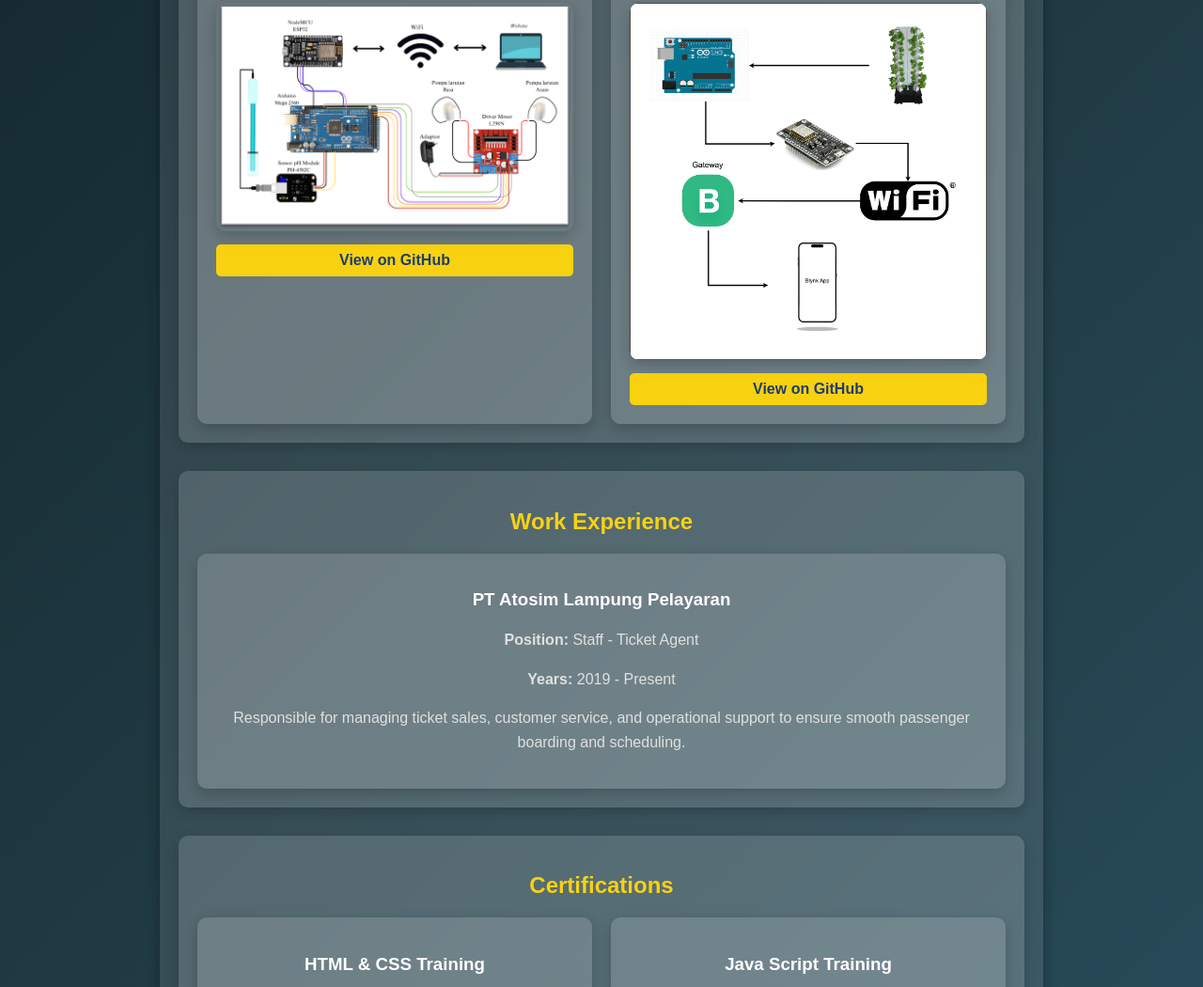
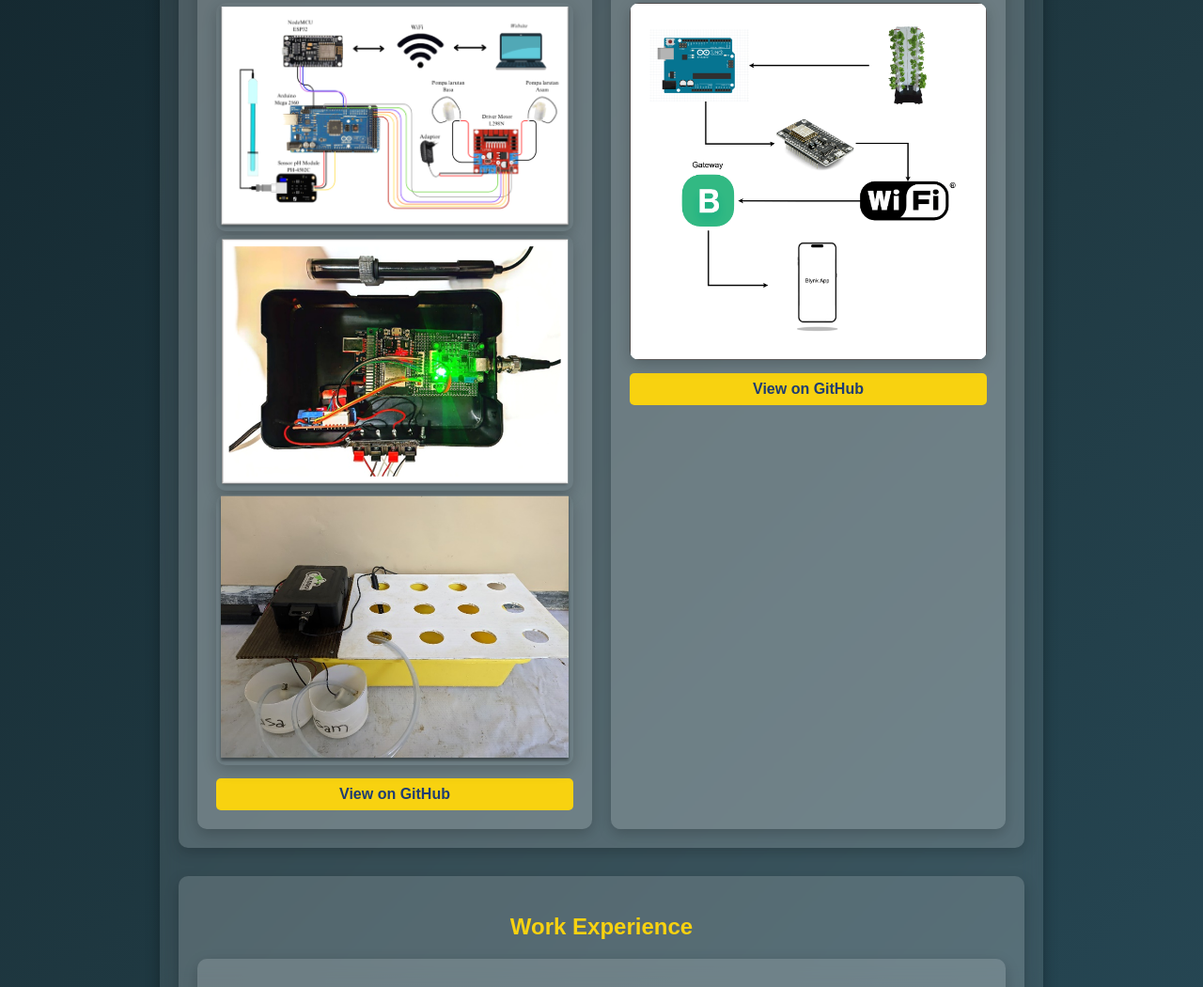
Before and after one commit to achmad-nur/personal-porto, a plain HTML site: page index.html in a window 1280 px wide. Shown: the part 769-1819 px from the top of the page at 94% size. Drawn offline with Linux system fonts and the light colour scheme.

Commit message:
tambah gambar projek kalman filter

```diff
--- a/index.html
+++ b/index.html
@@ -135,6 +135,8 @@
                     <h3>Smart Hydroponics System</h3>
                     <p>Implemented Kalman Filter to stabilize pH sensor data.</p>
                     <img src="desain-rangkaian.png" alt="Smart Hydroponics System">
+                    <img src="rangkaian-kalman.png" alt="Smart Hydroponics System">
+                    <img src="implementasi-kalman.png" alt="Smart Hydroponics System">
                     <a class="project-link" href="https://github.com/achmad-nur/smart-hidroponik-kalman-filter"
                         target="_blank">View on GitHub</a>
                 </div>
```
Also changed, not shown: implementasi-kalman.png (added), rangkaian-kalman.png (added).
